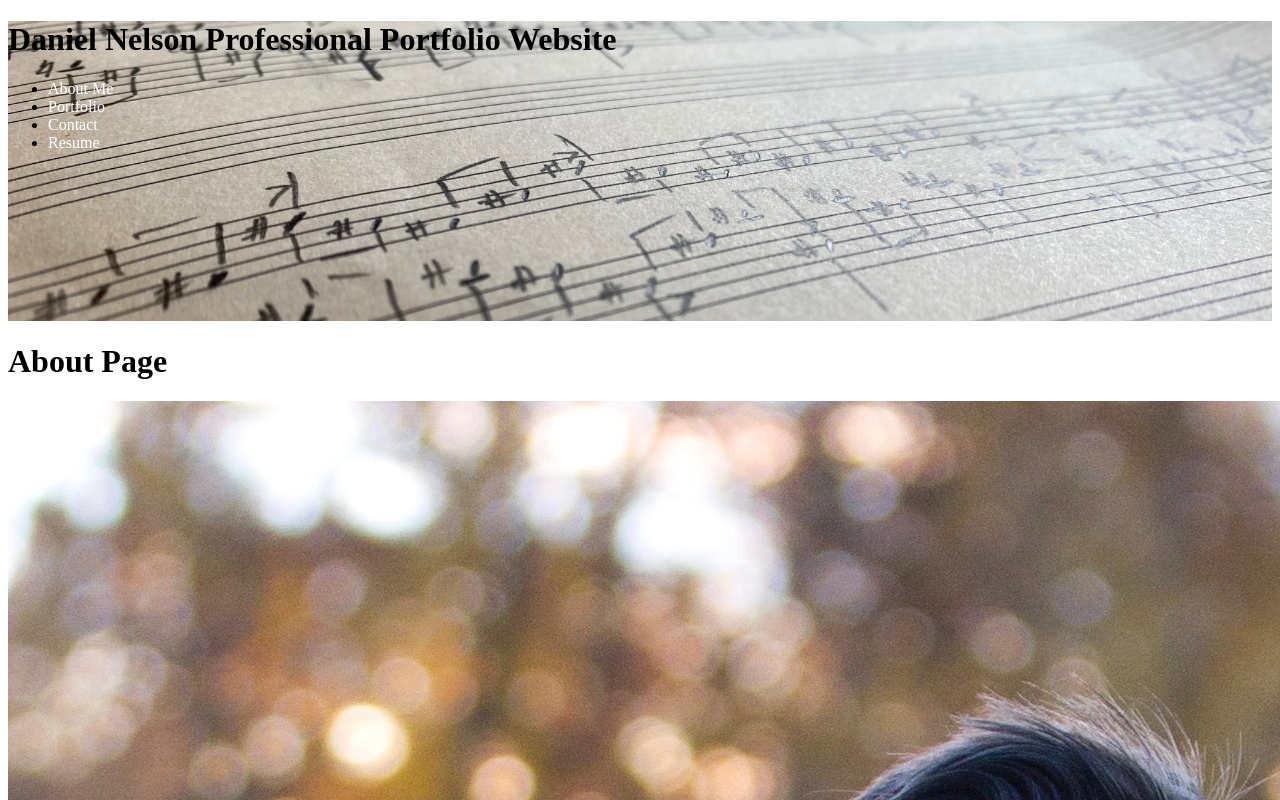
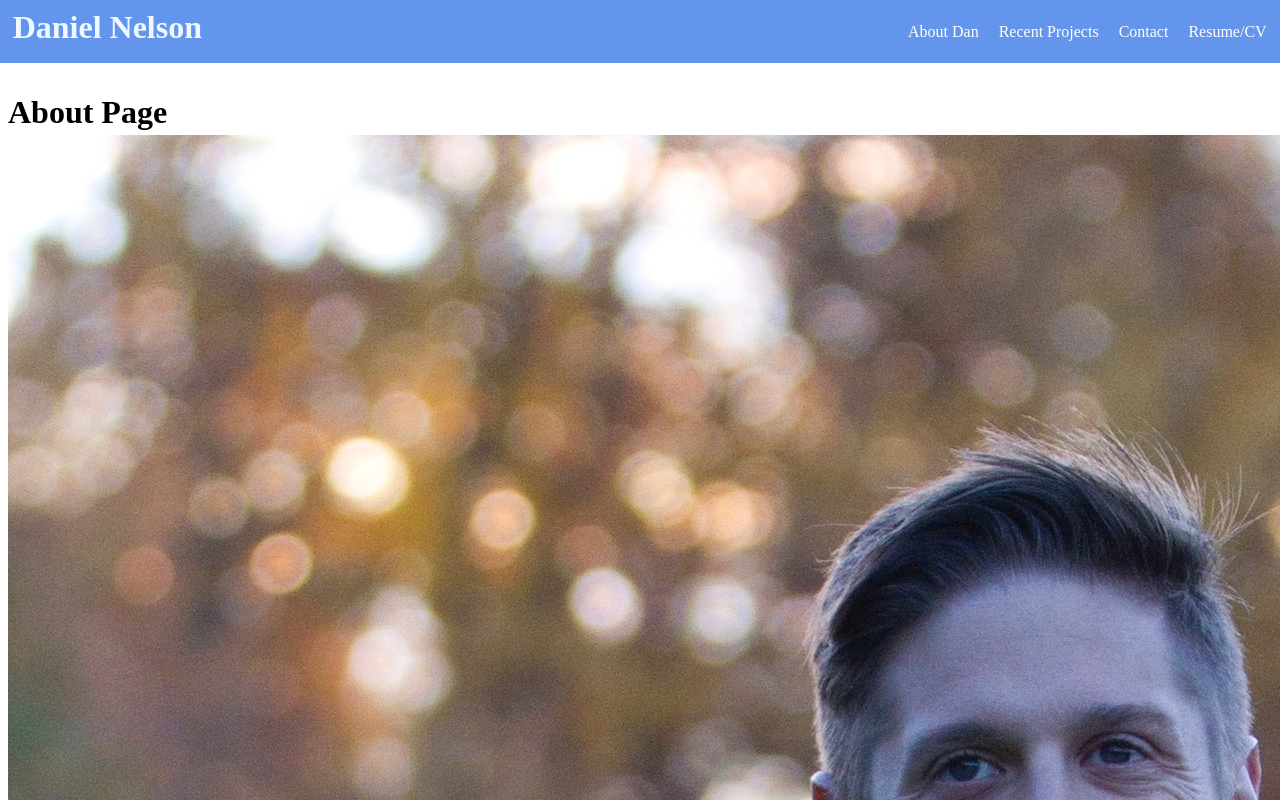
Before and after one commit to dannelson714/Web-Dev-Portfolio, a React (Create React App) app: page / in a window 1280 px wide. Shown: the top 800 px of the page. Built offline with nearby package versions, Linux system fonts and the light colour scheme.

Commit message:
Refactored projects to use transitions instead of keyframes

```diff
--- a/public/index.html
+++ b/public/index.html
@@ -6,6 +6,12 @@
     <meta name="viewport" content="width=device-width, initial-scale=1" />
     <meta name="theme-color" content="#000000" />
     <meta name="description" content="Daniel Nelson Web Develop Portfolio" />
+    <style>
+      body.preload *{
+        animation-duration: 0s !important;
+        -webkit-animation-duration: 0s !important;
+        transition:background-color 0s, opacity 0s, color 0s, width 0s, height 0s, padding 0s, margin 0s !important;}
+    </style>
     <link rel="apple-touch-icon" href="%PUBLIC_URL%/logo192.png" />
     <!--
       manifest.json provides metadata used when your web app is installed on a
@@ -23,7 +29,7 @@
     -->
     <title>Daniel Nelson Portfolio</title>
   </head>
-  <body>
+  <body class="preload">
     <noscript>You need to enable JavaScript to run this app.</noscript>
     <div id="root"></div>
     <!--
@@ -37,4 +43,8 @@
       To create a production bundle, use `npm run build` or `yarn build`.
     -->
   </body>
+  <script>setTimeout(function(){
+    document.body.className="";
+    },500);
+  </script>
 </html>
--- a/src/pages/components/footer.js
+++ b/src/pages/components/footer.js
@@ -40,6 +40,8 @@ function Footer() {
       >
         <p className="text-dark">© 2022 Copyright: Daniel Nelson</p>
       </div>
+
+
     </footer>
   );
 }
--- a/src/pages/components/header.js
+++ b/src/pages/components/header.js
@@ -10,47 +10,80 @@ import {
 function Header() {
     const navigate = useNavigate();
     return (
-        <div className="jumbotron">
-        <h1>Daniel Nelson Professional Portfolio Website</h1>
-        <div className='container'>
-            <ul className="nav nav-tabs">
-                <li className="nav-item">
-                <a
+        <header>
+            <h1 className='special-move'><span className="special-color"></span>Daniel Nelson</h1>
+            <nav className="text-right">
+            <li><a
                     href="#about"
                     onClick={() => navigate("/about")}
-                >
-                    About Me
-                </a>
-                </li>
-                <li className="nav-item">
-                <a
+                >About Dan</a>
+            </li>
+                <li><a
                     href="#portfolio"
                     onClick={() => navigate("/projects")}
-                >
-                    Portfolio
-                </a>
-                </li>
-                <li className="nav-item">
-                <a
-                    href="#contact"
-                    onClick={() => navigate('/contact')}
-                >
-                    Contact
-                </a>
-                </li>
-                <li className="nav-item">
-                <a
-                    href="#resume"
+                >Recent Projects</a>
+            </li>
+                <li><a href="#contact">Contact</a></li>
+                <li><a href="#">Resume/CV</a></li>
+            </nav>
 
-                    onClick={() => navigate('/skills')}
-                                    >
-                    Resume
-                </a>
-                </li>
-            </ul>
-        </div>
-      </div>
+        </header>
+        // <nav className="navbar navbar-expand-lg navbar-light bg-light">
+        //     <a className="navbar-brand" href="#">Daniel Nelson</a>
+        //     <button className="navbar-toggler" type="button" data-toggle="collapse" data-target="#navbarNavAltMarkup" aria-controls="navbarNavAltMarkup" aria-expanded="false" aria-label="Toggle navigation">
+        //         <span className="navbar-toggler-icon"></span>
+        //     </button>
+        //     <div className="collapse navbar-collapse" id="navbarNavAltMarkup">
+        //         <div className="navbar-nav">
+        //         <a className="nav-item nav-link active"
+        //             href="#">About <span class="sr-only">(current)</span></a>
+        //         <a className="nav-item nav-link" href="#">Features</a>
+        //         <a className="nav-item nav-link" href="#">Pricing</a>
+        //         <a className="nav-item nav-link disabled" href="#">Disabled</a>
+        //         </div>
+        //     </div>
+        // </nav>
+    //     <div className="jumbotron">
+    //     <h1>Daniel Nelson Professional Portfolio Website</h1>
+    //     <div className='container'>
+    //         <ul className="nav nav-tabs">
+    //             <li className="nav-item">
+    //             <a
+    //                 href="#about"
+    //                 onClick={() => navigate("/about")}
+    //             >
+    //                 About Me
+    //             </a>
+    //             </li>
+    //             <li className="nav-item">
+    //             <a
+    //                 href="#portfolio"
+    //                 onClick={() => navigate("/projects")}
+    //             >
+    //                 Portfolio
+    //             </a>
+    //             </li>
+    //             <li className="nav-item">
+    //             <a
+    //                 href="#contact"
+    //                 onClick={() => navigate('/contact')}
+    //             >
+    //                 Contact
+    //             </a>
+    //             </li>
+    //             <li className="nav-item">
+    //             <a
+    //                 href="#resume"
+
+    //                 onClick={() => navigate('/skills')}
+    //                                 >
+    //                 Resume
+    //             </a>
+    //             </li>
+    //         </ul>
+    //     </div>
+    //   </div>
     );
-  }
+}
 
-  export default Header;
+export default Header;
--- a/src/pages/contact.js
+++ b/src/pages/contact.js
@@ -49,7 +49,6 @@ function Contact() {
   const sendEmail = (e) => {
     // Preventing the default behavior of the form submit (which is to refresh the page)
     e.preventDefault();
-    console.log(`${process.env.REACT_APP_YOUR_PUBLIC_KEY}`);
 
     // First we check to see if the email is not valid or if the name is empty. If so we set an error message to be displayed on the page.
     if (!validateEmail(email)) {
--- a/src/pages/portfolio.js
+++ b/src/pages/portfolio.js
@@ -20,7 +20,7 @@ export default function Portfolio(props) {
                                 margin: "1rem",
                                 fontSize: "1.5rem",
                                 padding: "1rem .5rem",
-                                transition: "all 70s ease",
+                                // transition: "all 70s ease",
                                 width: "20rem",
                                 // textAlign: "center",
                                 justifyContent: "center",
--- a/src/styles/Header.css
+++ b/src/styles/Header.css
@@ -1,5 +1,53 @@
-.jumbotron {
-    background-image: url("../../src/images/IMG_2056.jpeg");
-    background-size: cover;
-    height: 300px;
-  }
+header {
+  width: 100%;
+  /* height: 90%; */
+  display: flex;
+  justify-content: space-between;
+  align-items: flex-end;
+  padding: 1%;
+  margin: -8px;
+  margin-top: -50px;
+  background-color: cornflowerblue;
+  color:aliceblue
+}
+
+ h1 {
+  position: relative;
+  top: 17px;
+}
+
+#headerContent {
+  margin: 0 auto;
+  width: 100%
+}
+
+a {
+  text-decoration: none;
+  color: aliceblue;
+}
+
+nav ul {
+  display: flex;
+  align-items: flex-end;
+  justify-content: space-between;
+  min-width: 400px;
+}
+
+nav a {
+  /* font-weight: bold; */
+  text-decoration: none;
+  list-style: none;
+}
+
+nav li {
+  list-style: none;
+  display: flex;
+  justify-content: space-between;
+  margin: 10px;
+}
+
+header nav {
+  display: flex;
+  align-items: flex-end;
+  justify-content: space-between;
+}
--- a/src/styles/Portfolio.css
+++ b/src/styles/Portfolio.css
@@ -1,3 +1,5 @@
+
+
 a:link {
     text-decoration: none;
     color: white
@@ -16,7 +18,49 @@ a:active {
     text-decoration: none;
 }
 
-.front-side, .back-side {
+.project {
+    transition: .4s;
+}
+
+.project:hover {
+    transform: scale(1.05);
+}
+
+.front-side {
+    z-index: 1;
+    transform: scale(0.9);
+    opacity: 1;
+    transition: .4s;
+}
+
+.project:hover .front-side {
+    opacity: 0;
+}
+
+.back-side {
+    position: absolute;
+    top: 1em;
+    left: -.25em;
+    height: 2em;
+    z-index: 2;
+    transform: scale(0.9);
+    opacity: 0;
+    transition: .4s;
+}
+
+.project:hover .back-side {
+    display: inline;
+    opacity: 1;
+}
+
+
+/* @keyframes firste {
+    from { display: inline; opacity: 1}
+    to {display: none; opacity: 0}
+
+} */
+
+/* .front-side, .back-side {
     transition: .7s;
 }
 
@@ -29,7 +73,7 @@ a:active {
     to {  transform: scale(1);}
   }
 
-.front-side {
+.front-side:not(:hover) {
     animation: in .2s linear forwards;
     z-index: 1;
     transform: scale(0.9);
@@ -84,7 +128,7 @@ a:active {
 @keyframes fronte {
   from { transform: scale(1);}
   to {  transform: scale(1.05);}
-}
+} */
 
 /* .project .back-side {
     opacity: 0;
```
